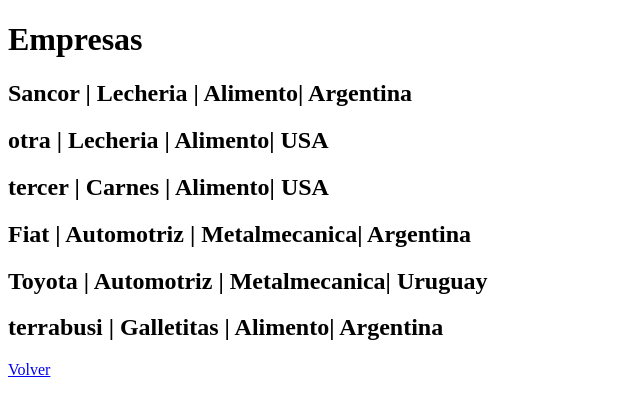
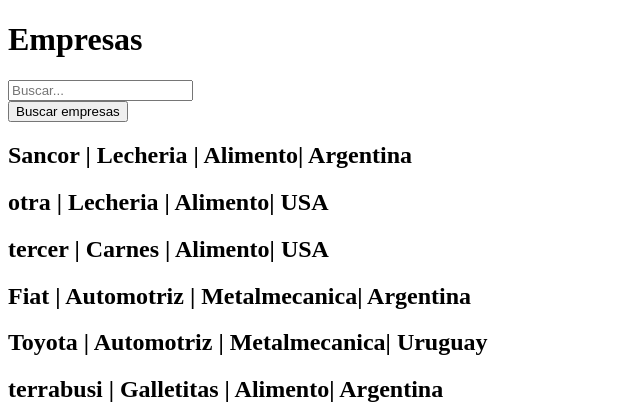
Before and after one commit to federsmaestro/TrabajoFinal, a Django app: page /Empresa/empresa/list in a window 1280 px wide. Shown: the top 420 px of the page, without its empty margins (0-640 px from the left). Run offline with Django 5.2, Linux system fonts and the light colour scheme; data comes from the database, SQL or seed files in the repository.

Commit message:
Se agrego busqueda de empresa y cambio en readme

```diff
--- a/tercerpreentrega/Empresa/templates/Empresa/empresa_list.html
+++ b/tercerpreentrega/Empresa/templates/Empresa/empresa_list.html
@@ -5,6 +5,19 @@
 {% endblock titulo %}
 
 {% block contenido %}
+    <div class="col-lg-6">
+        <form action="{% url 'Empresa:empresa_list' %}"
+            method="get"
+            class="input-group">
+            <input type="text"
+                name="busqueda"
+                class="form-control"
+                placeholder="Buscar...">
+            <div class="input-group-append">
+                <button class="btn btn-primary" type="submit">Buscar empresas</button>
+            </div>
+        </form>
+    </div>
     {% for object in object_list %}
         <h2>{{ object.nombre }} |
             {{ object.sector }} |
--- a/tercerpreentrega/Empresa/views.py
+++ b/tercerpreentrega/Empresa/views.py
@@ -1,7 +1,11 @@
+from django.db.models.query import QuerySet
 from django.shortcuts import render
 from django.urls import reverse_lazy
 from django.views.generic import CreateView, ListView
 from . import models, forms
+from Empresa.models import Empresa
+from typing import Any
+
 
 def index(request):
 
@@ -10,6 +14,15 @@ def index(request):
 class EmpresaList(ListView):
     model = models.Empresa
 
+    def get_queryset(self) -> QuerySet[Any]:
+        if self.request.GET.get("busqueda"):
+            busqueda =  self.request.GET.get("busqueda")
+            consulta = Empresa.objects.filter(nombre__icontains=busqueda)
+        else:
+            consulta = Empresa.objects.all()
+
+        return consulta
+
 class EmpresaCreate(CreateView):
     model = models.Empresa
     form_class=forms.EmpresaForm
```
Also changed, not shown: README.md.
